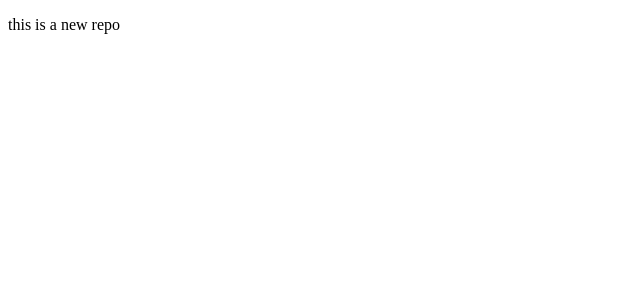
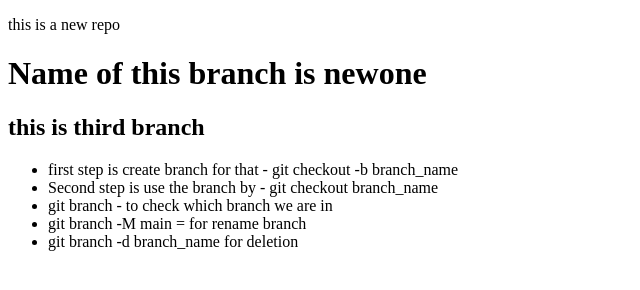
Before and after one commit to Pratikwalekar/locolrepo, a plain HTML site: page index.html in a window 1280 px wide. Shown: the whole page, without its empty margins (0-640 px from the left). Drawn offline with Linux system fonts and the light colour scheme.

Commit message:
I added new branch with list of how to create branch

```diff
--- a/index.html
+++ b/index.html
@@ -8,6 +8,15 @@
 <body>
     <div class="container">
         <p>this is a new repo</p>
+        <h1>Name of this branch is newone</h1>
+        <h2>this is third branch</h2>
+        <ul>
+            <li>first step is create branch for that - git checkout -b branch_name</li>
+            <li>Second step is use the branch by - git checkout branch_name</li>
+            <li>git branch - to check which branch we are in</li>
+            <li>git branch -M main = for rename branch</li>
+            <li>git branch -d branch_name for deletion</li>
+        </ul>
     </div>
 </body>
 </html>
```
